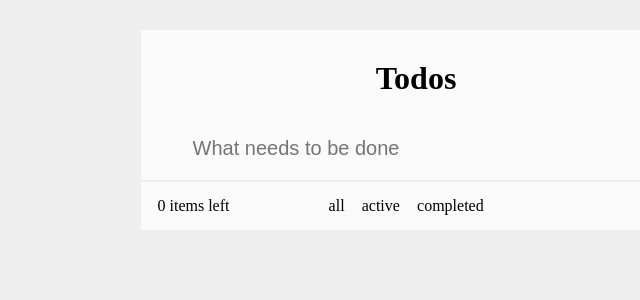
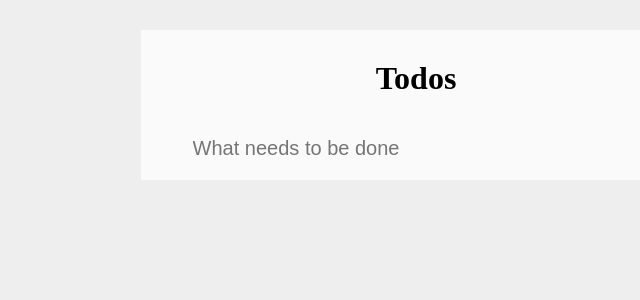
Before and after one commit to artyomalov/reactTodoList, a React (Create React App) app: page / in a window 1280 px wide. Shown: the top 300 px of the page, without its empty margins (224-864 px from the left). Built offline with nearby package versions, Linux system fonts and the light colour scheme.

Commit message:
finished

```diff
--- a/src/App.jsx
+++ b/src/App.jsx
@@ -3,13 +3,12 @@ import TodoList from './components/body/TodoList';
 import TodoHeader from './components/header/TodoHeader';
 import TodoFooter from './components/footer/TodoFooter';
 import styles from './app.module.scss';
-const todos = [1, 3];
 function App() {
   return (
     <div className={styles.App}>
       <TodoHeader />
       <TodoList />
-      {Boolean(todos.length) && <TodoFooter />}
+      <TodoFooter />
     </div>
   );
 }
--- a/src/components/footer/FilterItem.jsx
+++ b/src/components/footer/FilterItem.jsx
@@ -5,14 +5,13 @@ import selectTodos from '../../store/selectors';
 function FilterItem(props) {
   const dispatch = useDispatch();
 
-  const filter = useSelector(selectTodos);
-  const selected = filter === props.filterValue;
+  const todosData = useSelector(selectTodos);
+  const selected = todosData.filter === props.filterValue;
 
   return (
     <p
       className={selected ? styles.filterItem_selected : styles.filterItem}
       onClick={() => {
-        console.log('click');
         dispatch(setFilter(props.filterValue));
       }}
     >
--- a/src/components/footer/TodoFooter.jsx
+++ b/src/components/footer/TodoFooter.jsx
@@ -5,12 +5,15 @@ import selectTodos from '../../store/selectors';
 import { removeAllCompleted } from '../../store/todoSlice';
 import styles from './TodoFooter.module.scss';
 
-const TodoFooter = (props) => {
+const TodoFooter = () => {
   const filteredTodosData = useSelector(selectTodos);
   const dispatch = useDispatch();
   return (
+    Boolean(filteredTodosData.alltodosCount) && (
       <div className={styles.todoFooter}>
-      <TodoCounter activeTodosCounter={filteredTodosData.activeTodosCounter} />
+        <TodoCounter
+          activeTodosCounter={filteredTodosData.activeTodosCounter}
+        />
         <Filter />
         <div
           className={
@@ -18,11 +21,12 @@ const TodoFooter = (props) => {
               ? styles.completedRemover
               : styles.completedRemover_hidden
           }
-        onClick={() => dispatch(removeAllCompleted)}
+          onClick={() => dispatch(removeAllCompleted())}
         >
           Clear completted
         </div>
       </div>
+    )
   );
 };
 
--- a/src/store/selectors.js
+++ b/src/store/selectors.js
@@ -14,11 +14,13 @@ const selectTodos = createSelector(
       todosCounter - activeTodosCounter === todosCounter;
     const someTodosCompleted = todosCounter - activeTodosCounter > 0;
     const calculatedValues = {
+      alltodosCount: todos.length,
       filteredTodos: todos,
       activeTodosCounter,
       todosCounter,
       allTodosCompleted,
       someTodosCompleted,
+      filter,
     };
 
     if (filter === 'active') {
--- a/src/store/todoSlice.js
+++ b/src/store/todoSlice.js
@@ -27,13 +27,14 @@ const todoSlice = createSlice({
       );
       state.todos.splice(isDeletedElementIndex, 1);
     },
-    removeAllCompleted: (state) =>
-      state.todos.filter((todo) => !todo.completed),
+    removeAllCompleted: (state) => {
+      state.todos = state.todos.filter((todo) => !todo.completed);
+    },
     setAllTodosUncompleted: (state) => {
       state.todos.map((todo) => (todo.completed = false));
     },
     completeAllTodos: (state) => {
-      state.todos.map((todo) => {
+      state.todos.forEach((todo) => {
         if (todo.completed) {
           return;
         }
```
Lines whose indentation alone changed are shown as unchanged.
